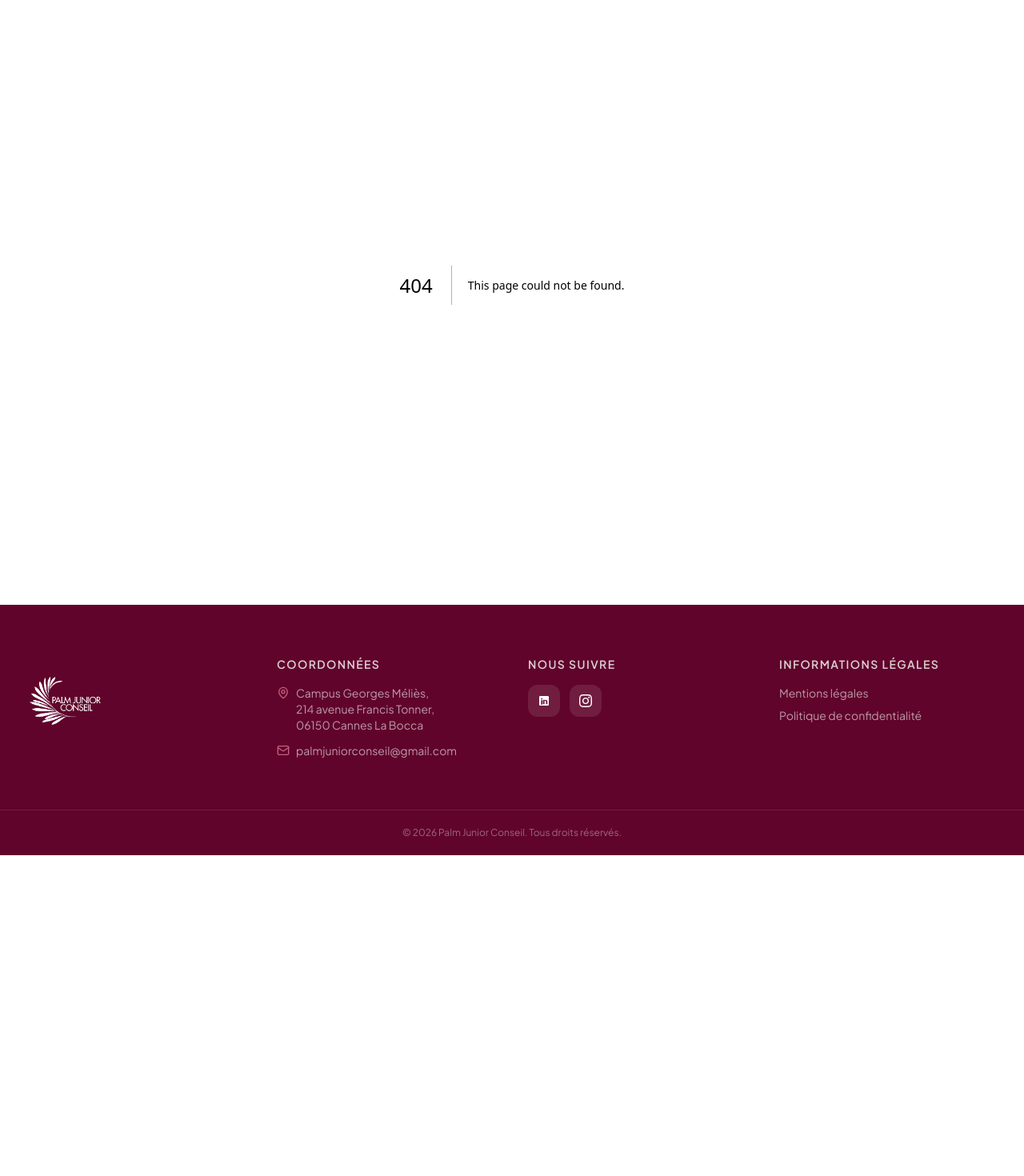
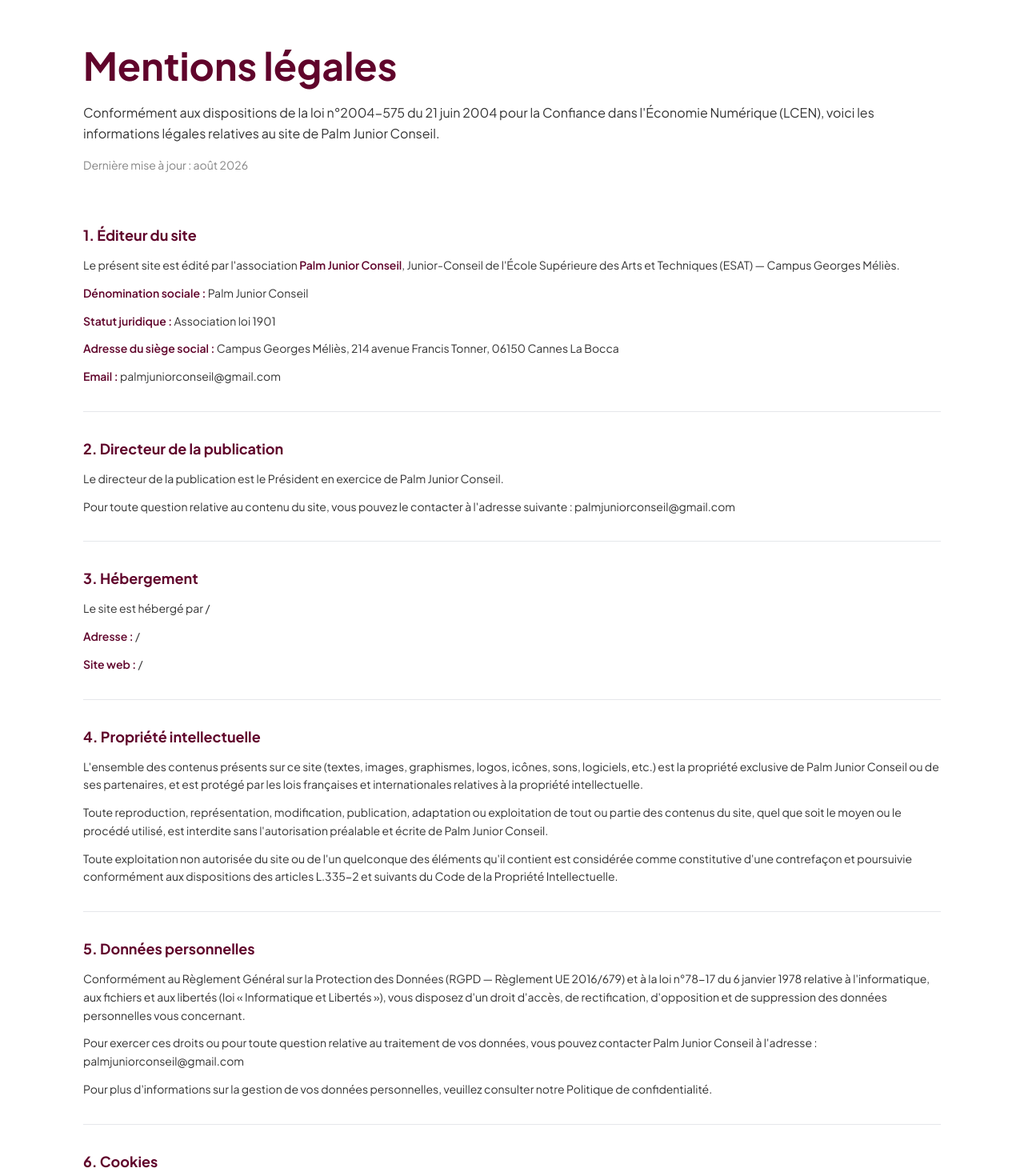
Before and after one commit to Stitchal/pjc-website, a Next.js app: page /mentions-legales in a window 1280 px wide. Before the commit this address had no page. Shown: the part 140-1610 px from the top of the page at 80% size. Before the commit the page ends 1209 px from the top, so only its background shows below. Built offline with nearby package versions, Linux system fonts and the light colour scheme.

Commit message:
added mentions legales

```diff
--- /dev/null
+++ b/app/mentions-legales/page.tsx
@@ -0,0 +1,126 @@
+import type { Metadata } from "next";
+
+export const metadata: Metadata = {
+  title: "Mentions légales",
+};
+
+const sections = [
+  {
+    title: "1. Éditeur du site",
+    content: [
+      "Le présent site est édité par l'association **Palm Junior Conseil**, Junior-Conseil de l'École Supérieure des Arts et Techniques (ESAT) — Campus Georges Méliès.",
+      "**Dénomination sociale :** Palm Junior Conseil",
+      "**Statut juridique :** Association loi 1901",
+      "**Adresse du siège social :** Campus Georges Méliès, 214 avenue Francis Tonner, 06150 Cannes La Bocca",
+      "**Email :** palmjuniorconseil@gmail.com",
+    ],
+  },
+  {
+    title: "2. Directeur de la publication",
+    content: [
+      "Le directeur de la publication est le Président en exercice de Palm Junior Conseil.",
+      "Pour toute question relative au contenu du site, vous pouvez le contacter à l'adresse suivante : palmjuniorconseil@gmail.com",
+    ],
+  },
+  {
+    title: "3. Hébergement",
+    content: [
+      "Le site est hébergé par /",
+      "**Adresse :** /",
+      "**Site web :** /",
+    ],
+  },
+  {
+    title: "4. Propriété intellectuelle",
+    content: [
+      "L'ensemble des contenus présents sur ce site (textes, images, graphismes, logos, icônes, sons, logiciels, etc.) est la propriété exclusive de Palm Junior Conseil ou de ses partenaires, et est protégé par les lois françaises et internationales relatives à la propriété intellectuelle.",
+      "Toute reproduction, représentation, modification, publication, adaptation ou exploitation de tout ou partie des contenus du site, quel que soit le moyen ou le procédé utilisé, est interdite sans l'autorisation préalable et écrite de Palm Junior Conseil.",
+      "Toute exploitation non autorisée du site ou de l'un quelconque des éléments qu'il contient est considérée comme constitutive d'une contrefaçon et poursuivie conformément aux dispositions des articles L.335-2 et suivants du Code de la Propriété Intellectuelle.",
+    ],
+  },
+  {
+    title: "5. Données personnelles",
+    content: [
+      "Conformément au Règlement Général sur la Protection des Données (RGPD — Règlement UE 2016/679) et à la loi n°78-17 du 6 janvier 1978 relative à l'informatique, aux fichiers et aux libertés (loi « Informatique et Libertés »), vous disposez d'un droit d'accès, de rectification, d'opposition et de suppression des données personnelles vous concernant.",
+      "Pour exercer ces droits ou pour toute question relative au traitement de vos données, vous pouvez contacter Palm Junior Conseil à l'adresse : palmjuniorconseil@gmail.com",
+      "Pour plus d'informations sur la gestion de vos données personnelles, veuillez consulter notre Politique de confidentialité.",
+    ],
+  },
+  {
+    title: "6. Cookies",
+    content: [
+      "Le site Palm Junior Conseil peut être amené à utiliser des cookies afin d'améliorer l'expérience utilisateur. Un cookie est un petit fichier texte déposé sur votre terminal lors de la visite d'un site.",
+      "Vous pouvez à tout moment désactiver l'utilisation des cookies en sélectionnant les paramètres appropriés de votre navigateur. Toutefois, cette désactivation pourrait empêcher l'utilisation de certaines fonctionnalités du site.",
+    ],
+  },
+  {
+    title: "7. Liens hypertextes",
+    content: [
+      "Le site peut contenir des liens vers des sites tiers. Palm Junior Conseil n'exerce aucun contrôle sur ces sites et décline toute responsabilité quant à leur contenu, leurs pratiques en matière de confidentialité ou leur accessibilité.",
+      "La création de liens hypertextes vers le site de Palm Junior Conseil est soumise à l'accord préalable et écrit de l'association.",
+    ],
+  },
+  {
+    title: "8. Limitation de responsabilité",
+    content: [
+      "Palm Junior Conseil s'efforce d'assurer l'exactitude et la mise à jour des informations diffusées sur ce site. Toutefois, l'association ne peut garantir l'exactitude, la précision ou l'exhaustivité des informations mises à disposition.",
+      "En conséquence, Palm Junior Conseil décline toute responsabilité pour toute imprécision, inexactitude ou omission portant sur des informations disponibles sur ce site, ainsi que pour tout dommage résultant d'une intrusion frauduleuse d'un tiers ou d'un accès non autorisé aux systèmes d'information.",
+    ],
+  },
+  {
+    title: "9. Droit applicable",
+    content: [
+      "Les présentes mentions légales sont soumises au droit français. En cas de litige, les tribunaux compétents sont ceux du ressort du siège social de Palm Junior Conseil, à savoir les juridictions de Nice (Alpes-Maritimes), sauf disposition légale contraire.",
+    ],
+  },
+];
+
+function renderContent(text: string) {
+  const parts = text.split(/\*\*(.*?)\*\*/g);
+  return parts.map((part, i) =>
+    i % 2 === 1 ? (
+      <strong key={i} className="font-semibold text-brand-dark">
+        {part}
+      </strong>
+    ) : (
+      part
+    )
+  );
+}
+
+export default function MentionsLegalesPage() {
+  return (
+    <div className="section-wrapper py-16 lg:py-24">
+      {/* Header */}
+      <div className="mb-12 lg:mb-16">
+        <h1 className="text-3xl md:text-4xl lg:text-5xl font-bold text-brand-dark leading-tight mb-4">
+          Mentions légales
+        </h1>
+        <p className="text-gray-dark leading-relaxed">
+          Conformément aux dispositions de la loi n°2004-575 du 21 juin 2004 pour la Confiance dans l'Économie Numérique (LCEN), voici les informations légales relatives au site de Palm Junior Conseil.
+        </p>
+        <p className="text-sm text-gray-dark/60 mt-4">
+          Dernière mise à jour : août 2026
+        </p>
+      </div>
+
+      {/* Sections */}
+      <div className="divide-y divide-gray-200">
+        {sections.map((section) => (
+          <div key={section.title} className="py-8 first:pt-0">
+            <h2 className="text-lg font-bold text-brand-dark mb-3">
+              {section.title}
+            </h2>
+            <div className="space-y-3">
+              {section.content.map((paragraph, i) => (
+                <p key={i} className="text-sm text-gray-dark leading-relaxed">
+                  {renderContent(paragraph)}
+                </p>
+              ))}
+            </div>
+          </div>
+        ))}
+      </div>
+    </div>
+  );
+}
```
